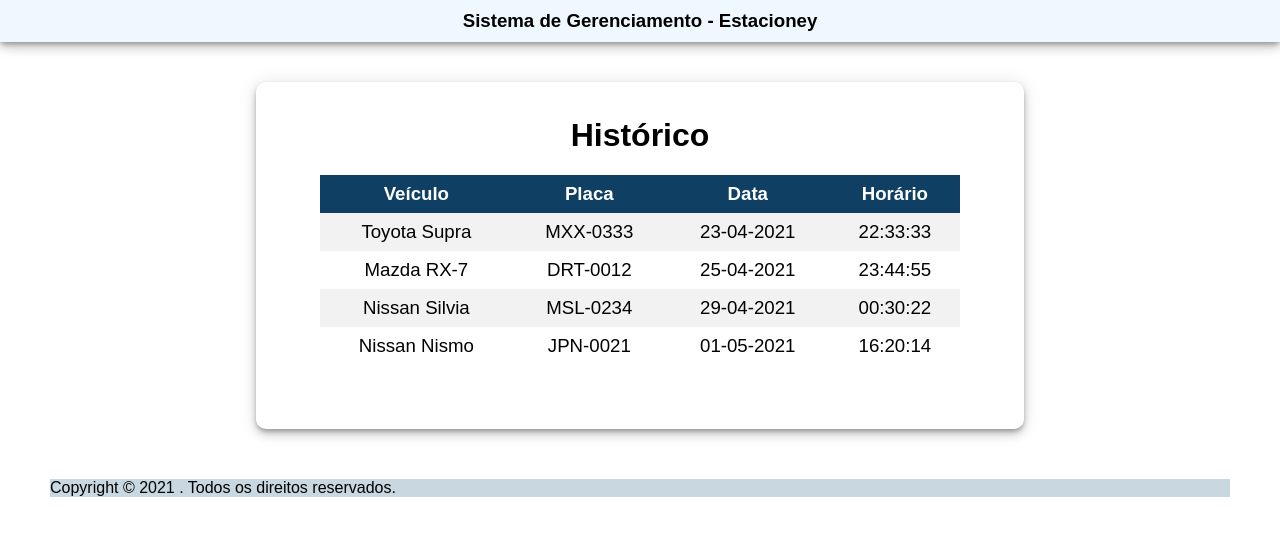
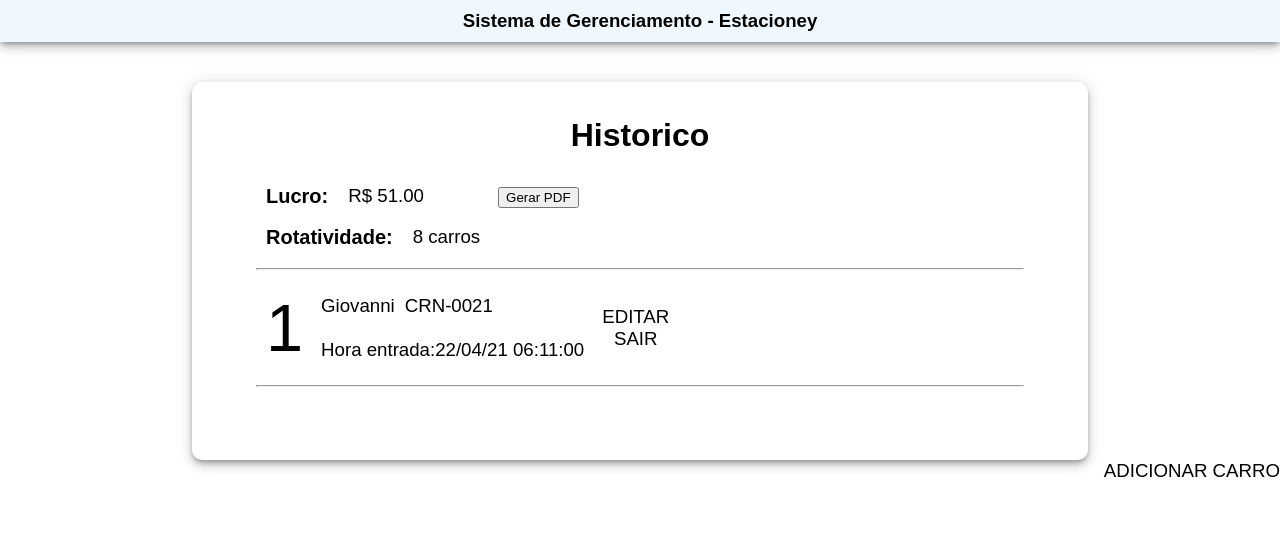
Before and after one commit to laraguilar/estacioney-web, a PHP site: page /historico.php in a window 1280 px wide. Shown: the part 87-623 px from the top of the page. Run offline with PHP 8.4, Linux system fonts and the light colour scheme.

Commit message:
Mudanças

```diff
--- a/usbwebserver/mysql/my.ini
+++ b/usbwebserver/mysql/my.ini
@@ -38,9 +38,9 @@ socket		= /tmp/mysql.sock
 port		= 3306
 
 
-innodb_data_home_dir = D:/GitHub/trabalho2-pw2/usbwebserver\mysql\data\
+innodb_data_home_dir = E:/trabalho2-pw2/usbwebserver\mysql\data\
 innodb_data_file_path = ibdata1:10M:autoextend
-innodb_log_group_home_dir = D:/GitHub/trabalho2-pw2/usbwebserver\mysql\data\
+innodb_log_group_home_dir = E:/trabalho2-pw2/usbwebserver\mysql\data\
 
 # You can set .._buffer_pool_size up to 50 - 80 %
 # of RAM but beware of setting memory usage too high
--- a/usbwebserver/php/php.ini
+++ b/usbwebserver/php/php.ini
@@ -747,7 +747,7 @@ user_dir =
 ; extension_dir = "./"
 ; On windows:
 ; extension_dir = "ext"
-extension_dir = "D:/GitHub/trabalho2-pw2/usbwebserver\php\ext\"
+extension_dir = "E:/trabalho2-pw2/usbwebserver\php\ext\"
 
 ; Directory where the temporary files should be placed.
 ; Defaults to the system default (see sys_get_temp_dir)
--- a/usbwebserver/root/code/css/main.css
+++ b/usbwebserver/root/code/css/main.css
@@ -101,7 +101,7 @@ body{
 }
 
 .body_content{
-    width: 50%;
+    width: 60%;
     margin-top: 40px;
     margin-left: auto;
     margin-right: auto;
@@ -117,7 +117,159 @@ body{
 
 .body_content h2{
     font-size: larger;
-    text-align: center;
+    text-align: left;
+}
+
+div.val_fixo{
+    font-weight: bold;
+    font-size: 15pt;
+    float: left;
+}
+
+div.preco_fixo{
+    margin-left: 20px;
+    float: left;
+}
+
+div.acres_hr{
+    font-weight: bold;
+    font-size: 15pt;
+    float: left;
+
+}
+
+div.preco_acresc{
+    margin-left: 20px;
+    float: left;
+
+}
+
+div.dispo{
+    font-size: 15pt;
+    font-weight: bold;
+    float: left;
+}
+
+div.disponivel{
+    float: right;
+    margin-left: 20px;
+}
+
+div.clear{
+    clear: both;
+}
+
+div.nome_estacionado{
+    float: left;
+}
+
+div.placa_estacionado{
+    margin-left: 10px;
+    float: left;
+}
+
+div.dsc_estacionado{
+    float: left;
+}
+
+div.horario_entrada{
+    float: left;
+}
+
+div.num_vaga{
+    font-size: 50pt;
+    float: left;
+}
+
+div.add_car{
+    text-align: right;
+}
+.valores{
+    margin: 0;
+    padding: 0;
+    border: 0;
+}
+
+div.vaga{
+    float: left;
+}
+div.qtd_vaga{
+    float: left;
+    margin-left: 105px;
+}
+
+div.placa{
+    float: left;
+}
+div.placa_carro{
+    margin-left: 20px;
+    float: left;
+}
+
+div.model{
+    float: left;
+}
+
+div.model_carro{
+    margin-left: 85px;
+    float: left;
+}
+
+div.color{
+    float: left;
+}
+
+div.color_carro{
+    float: left;
+    margin-left: 118px;
+}
+
+div.nome_empresa{
+    float: left;
+}
+
+div.var_nome_empresa{
+    margin-left: 20px;
+    float: left;
+}
+
+div.email{
+    float: left;
+}
+
+div.var_email{
+    margin-left: 115px;
+    float: left;
+}
+
+div.cpf{
+    float: left;
+}
+
+div.var_cpf{
+    margin-left: 85px;
+    float: left;
+}
+
+div.tele{
+    float: left;
+}
+
+div.var_tele{
+    margin-left: 105px;
+    float: left;
+}
+
+.funcionarios{
+    float: left;
+}
+.alterar_senha{
+    float: left;
+}
+
+.add_estac{
+    margin-left: 40px;
+    float: left;
 }
 
 .table_content{
--- a/usbwebserver/root/code/historico.php
+++ b/usbwebserver/root/code/historico.php
@@ -10,49 +10,52 @@
 </head>
 <body>
     <?php include 'header_logado.html';?>
+    <div class="body_content">
 
-    <div class="body_content">
-        <h1 class="body_title">Histórico</h1>
-        <table class="table_historico">
+        <h1 class="body_title">Historico</h1>
+        <table class="valores">
             <tr>
-                <th>Veículo</th>
-                <th>Placa</th>
-                <th>Data</th>
-                <th>Horário</th>
-            </tr>
+                <td>
+                    <div class="val_fixo">Lucro: </div>
+                    <div class="preco_fixo">R$ 51.00</div>
+                    <div class="clear"></div>
+                </td>
 
-            <tr>
-                <td>Toyota Supra</td>
-                <td>MXX-0333</td>
-                <td>23-04-2021</td>
-                <td>22:33:33</td>
-            </tr>
-
-            <tr>
-                <td>Mazda RX-7</td>
-                <td>DRT-0012</td>
-                <td>25-04-2021</td>
-                <td>23:44:55</td>
-            </tr>
-
-            <tr>
-                <td>Nissan Silvia</td>
-                <td>MSL-0234</td>
-                <td>29-04-2021</td>
-                <td>00:30:22</td>
-            </tr>
-
-            <tr>
-                <td>Nissan Nismo</td>
-                <td>JPN-0021</td>
-                <td>01-05-2021</td>
-                <td>16:20:14</td>
+                <td>
+                    <button class="gerar_pdf">Gerar PDF</button>
+                </td>
 
             </tr>
-
+            <tr>
+                <td>
+                    <div class="acres_hr">Rotatividade:</div>
+                    <div class="preco_acresc"> 8 carros </div>
+                    <div class="clear"></div>
+                </td>
+            </tr>
         </table>
+        <hr></hr>
+        <table>
+            <tr>
+                <td>
+                    <div class="num_vaga">1</div>
+                </td>
+                <td>
+                    <div class="nome_estacionado">Giovanni</div>
+                    <div class="placa_estacionado">CRN-0021</div>
+                    <br></br>
+                    <div class="dsc_estacionado">Hora entrada: </div>
+                    <div class="horario_entrada">22/04/21 06:11:00</div>
+                    <div class="clear"></div>
+                </td>
+                <td>
+                    <div class="editar_vaga">EDITAR</div>
+                    <div class="sair_vaga">SAIR</div>
+                </td>
+            </tr>
+        </table>
+        <hr></hr>
     </div>
-
-    <?php include 'footer.html';?>
+    <div class="add_car">ADICIONAR CARRO</div>
 </body>
 </html>
```
Also changed, not shown: usbwebserver/root/code/empresa.php (added, +50 -0 lines), usbwebserver/root/code/estacionamento.php (added, +75 -0 lines), usbwebserver/root/code/home.php (added, +62 -0 lines), usbwebserver/root/code/veiculo.php (added, +43 -0 lines), 6 other files.
